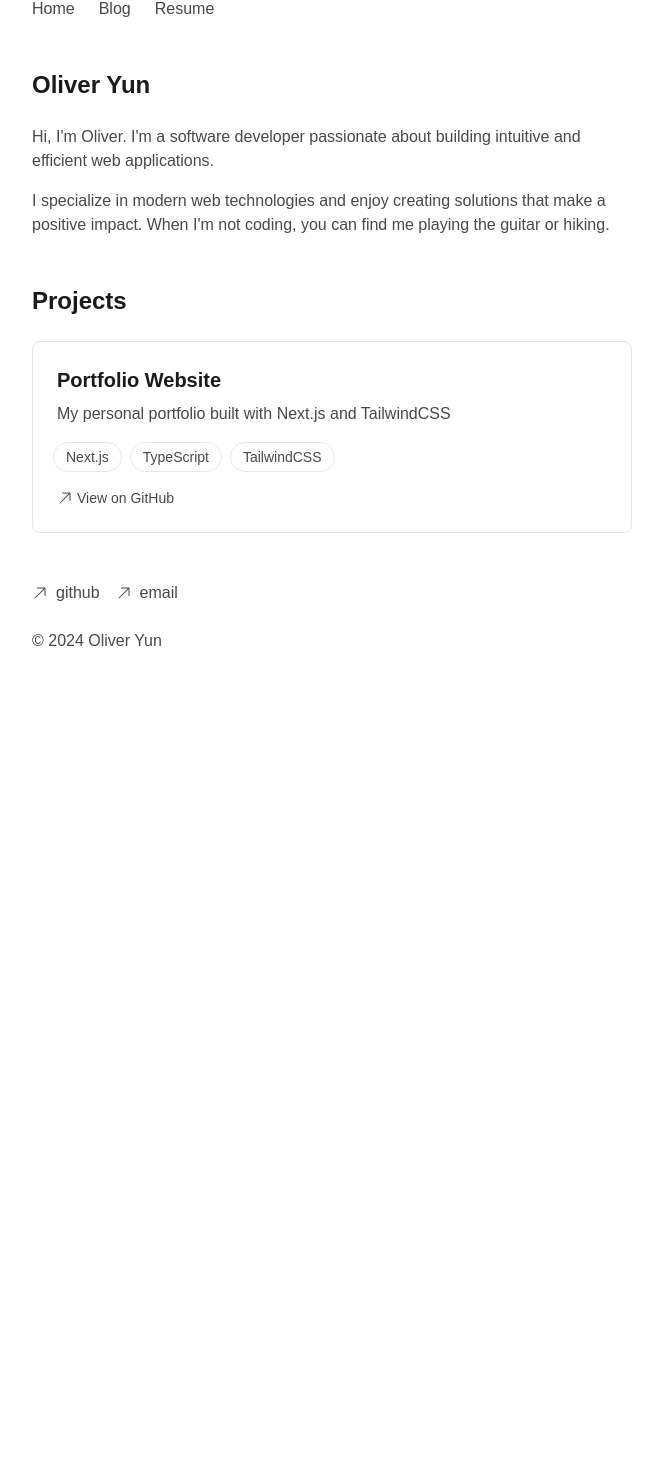
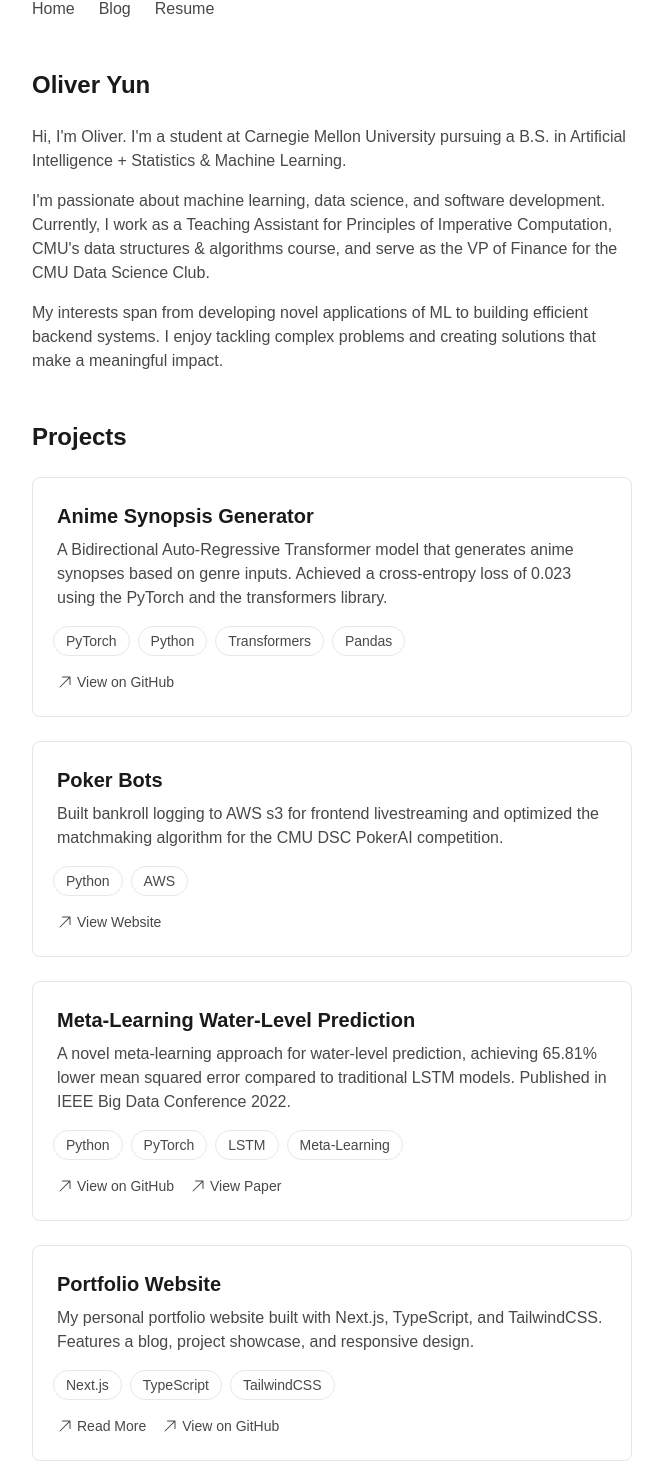
Before and after one commit to oliveryun11/portfolio, a Next.js app: page / in a window 1280 px wide. Shown: the part 59-1529 px from the top of the page, without its empty margins (308-971 px from the left). Before the commit the page ends 800 px from the top, so only its background shows below. Built offline with nearby package versions, Linux system fonts and the light colour scheme.

Commit message:
finish website with blog page and blog posts

```diff
--- a/src/app/blog/[slug]/page.tsx
+++ b/src/app/blog/[slug]/page.tsx
@@ -13,7 +13,7 @@ interface Props {
 }
 
 export async function generateMetadata({ params }: Props): Promise<Metadata> {
-    const slug = await Promise.resolve(params.slug);
+    const { slug } = await Promise.resolve(params);
     const blogData = getBlogPostWithProject(slug);
     if (!blogData) {
         return {
@@ -27,7 +27,7 @@ export async function generateMetadata({ params }: Props): Promise<Metadata> {
 }
 
 export default async function BlogPost({ params }: Props) {
-    const slug = await Promise.resolve(params.slug);
+    const { slug } = await Promise.resolve(params);
     const blogData = getBlogPostWithProject(slug);
 
     if (!blogData) {
@@ -59,7 +59,7 @@ export default async function BlogPost({ params }: Props) {
 
                     <div
                         className="prose prose-invert max-w-none space-y-4
-                            prose-h2:text-2xl prose-h2:font-bold prose-h2:mb-6 prose-h2:mt-8
+                            prose-h2:text-2xl prose-h2:font-bold prose-h2:mb-6
                             prose-p:text-foreground-secondary prose-p:my-0
                             prose-ul:my-2 prose-ul:pl-4 prose-ul:text-foreground-secondary
                             prose-li:my-0 prose-li:marker:text-foreground-secondary
--- a/src/app/blog/page.tsx
+++ b/src/app/blog/page.tsx
@@ -15,12 +15,11 @@ export default function BlogPage() {
                     <h2 className="text-2xl font-bold mb-6">Blog</h2>
                     <div className="grid gap-6">
                         {posts.map((post) => (
-                            <article
-                                key={post.slug}
-                                className="border border-secondary rounded-lg p-6 transition-all duration-200
+                            <Link href={`/blog/${post.slug}`} key={post.slug}>
+                                <article
+                                    className="border border-secondary rounded-lg p-6 transition-all duration-200
                                          hover:bg-secondary/20 hover:border-primary space-y-4"
                             >
-                                <Link href={`/blog/${post.slug}`}>
                                     <h2 className="text-xl font-bold mb-2">{post.title}</h2>
                                     <time className="text-foreground-secondary text-sm block mb-2">
                                         {new Date(post.date).toLocaleDateString('en-US', {
@@ -30,8 +29,8 @@ export default function BlogPage() {
                                         })}
                                     </time>
                                     <p className="text-foreground-secondary">{post.excerpt}</p>
-                                </Link>
-                            </article>
+                                </article>
+                            </Link>
                         ))}
                     </div>
                 </div>
--- a/src/components/About.tsx
+++ b/src/components/About.tsx
@@ -3,19 +3,24 @@ export default function About() {
         <div className="py-6" id="about">
             <h2 className="text-2xl font-bold mb-6">Oliver Yun</h2>
             <div className="space-y-4 text-foreground-secondary">
-                <p>
-                    Hi, I'm Oliver. I'm a software developer passionate about building
-                    intuitive and efficient web applications.
+            <p>
+                    Hi, I'm Oliver. I'm a student at Carnegie Mellon University pursuing a B.S. in
+                    Artificial Intelligence + Statistics & Machine Learning.
                 </p>
 
                 <p>
-                    I specialize in modern web technologies and enjoy creating solutions
-                    that make a positive impact. When I'm not coding, you can find me
-                    playing the guitar or hiking.
+                    I'm passionate about machine learning, data science, and software development.
+                    Currently, I work as a Teaching Assistant for Principles of Imperative Computation,
+                    CMU's data structures & algorithms course, and serve as the VP of Finance for the
+                    CMU Data Science Club.
+                </p>
+
+                <p>
+                    My interests span from developing novel applications of ML to building efficient
+                    backend systems. I enjoy tackling complex problems and creating solutions that
+                    make a meaningful impact.
                 </p>
             </div>
         </div>
-
-
     );
 }
--- a/src/components/Projects.tsx
+++ b/src/components/Projects.tsx
@@ -1,5 +1,7 @@
 import { projects } from "@/lib/project";
 import { HiArrowUpRight } from "react-icons/hi2";
+import Link from "next/link";
+
 export default function Projects() {
 
     return (
@@ -8,8 +10,7 @@ export default function Projects() {
             <div className="grid gap-6">
                 {projects.map((project) => (
                         <article
-                            className="border border-secondary rounded-lg p-6 transition-all duration-200
-                                       hover:bg-secondary/20 hover:border-primary space-y-4"
+                            className="border border-secondary rounded-lg p-6 space-y-4"
                             key={project.title}
                         >
                             <div>
@@ -29,17 +30,50 @@ export default function Projects() {
                                 ))}
                             </div>
 
+                            <div className="flex gap-4">
+                            {project.blogPost && (
+                                <Link
+                                    href={`/blog/${project.blogPost}`}
+                                    className="inline-flex items-center text-sm hover:text-foreground text-foreground-secondary"
+                                >
+                                    <HiArrowUpRight className="w-4 h-4"/>
+                                    <span className="ml-1">Read More</span>
+                                </Link>
+                            )}
                             {project.githubLink && (
                                 <a
                                     href={project.githubLink}
                                     target="_blank"
                                     rel="noopener noreferrer"
-                                    className="flex items-center text-sm hover:text-foreground text-foreground-secondary"
+                                    className="inline-flex items-center text-sm hover:text-foreground text-foreground-secondary"
                                 >
                                     <HiArrowUpRight className="w-4 h-4"/>
                                     <span className="ml-1">View on GitHub</span>
                                 </a>
                             )}
+                            {project.paperLink && (
+                                <a
+                                    href={project.paperLink}
+                                    target="_blank"
+                                    rel="noopener noreferrer"
+                                    className="inline-flex items-center text-sm hover:text-foreground text-foreground-secondary"
+                                >
+                                    <HiArrowUpRight className="w-4 h-4"/>
+                                    <span className="ml-1">View Paper</span>
+                                </a>
+                            )}
+                            {project.websiteLink && (
+                                <a
+                                    href={project.websiteLink}
+                                    target="_blank"
+                                    rel="noopener noreferrer"
+                                    className="inline-flex items-center text-sm hover:text-foreground text-foreground-secondary"
+                                >
+                                    <HiArrowUpRight className="w-4 h-4"/>
+                                    <span className="ml-1">View Website</span>
+                                </a>
+                            )}
+                            </div>
                         </article>
                 ))}
             </div>
--- a/src/lib/project.ts
+++ b/src/lib/project.ts
@@ -2,11 +2,34 @@ import { Project } from '@/types/project';
 
 export const projects: Project[] = [
     {
+        id: 'bart-synopsis',
+        title: "Anime Synopsis Generator",
+        description: "A Bidirectional Auto-Regressive Transformer model that generates anime synopses based on genre inputs. Achieved a cross-entropy loss of 0.023 using the PyTorch and the transformers library.",
+        technologies: ["PyTorch", "Python", "Transformers", "Pandas"],
+        githubLink: "https://github.com/oliveryun11/anime-synopsis",
+    },
+    {
+        id: 'poker-bots',
+        title: "Poker Bots",
+        description: "Built bankroll logging to AWS s3 for frontend livestreaming and optimized the matchmaking algorithm for the CMU DSC PokerAI competition.",
+        technologies: ["Python", "AWS"],
+        websiteLink: "https://cmudsc.com"
+    },
+    {
+        id: 'meta-learning',
+        title: "Meta-Learning Water-Level Prediction",
+        description: "A novel meta-learning approach for water-level prediction, achieving 65.81% lower mean squared error compared to traditional LSTM models. Published in IEEE Big Data Conference 2022.",
+        technologies: ["Python", "PyTorch", "LSTM", "Meta-Learning"],
+        githubLink: "https://github.com/oliveryun11/mewp",
+        paperLink: "https://doi.org/10.1109/BigData55660.2022.10020854"
+    },
+    {
         id: 'portfolio',
         title: "Portfolio Website",
-        description: "My personal portfolio built with Next.js and TailwindCSS",
+        description: "My personal portfolio website built with Next.js, TypeScript, and TailwindCSS. Features a blog, project showcase, and responsive design.",
         technologies: ["Next.js", "TypeScript", "TailwindCSS"],
         githubLink: "https://github.com/oliveryun11/portfolio",
+        blogPost: "building-portfolio"
     }
 ];
 
--- a/src/types/project.ts
+++ b/src/types/project.ts
@@ -4,5 +4,7 @@ export interface Project {
     description: string;
     technologies: string[];
     githubLink?: string;
-    demoLink?: string;
+    websiteLink?: string;
+    paperLink?: string;
+    blogPost?: string;
 }
```
Also changed, not shown: src/content/blog/building-portfolio.mdx (+2 -10 lines).
